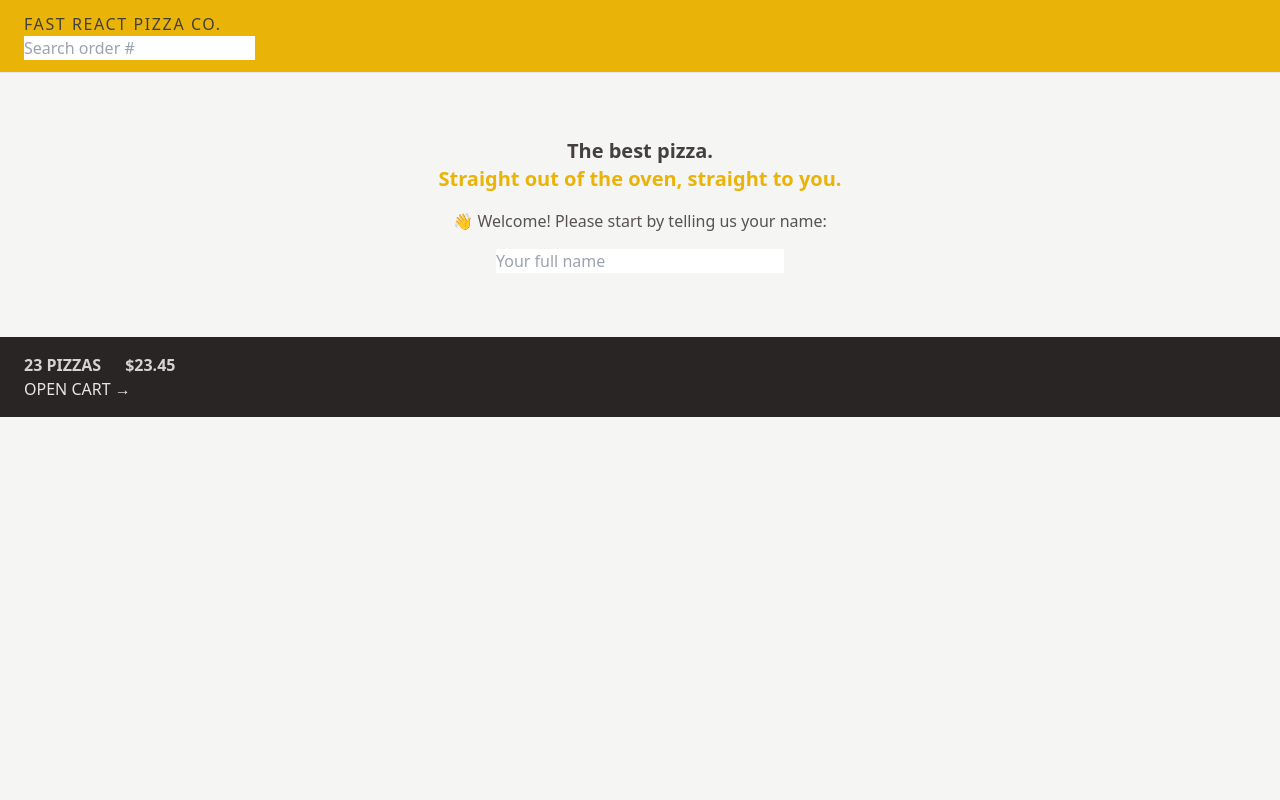
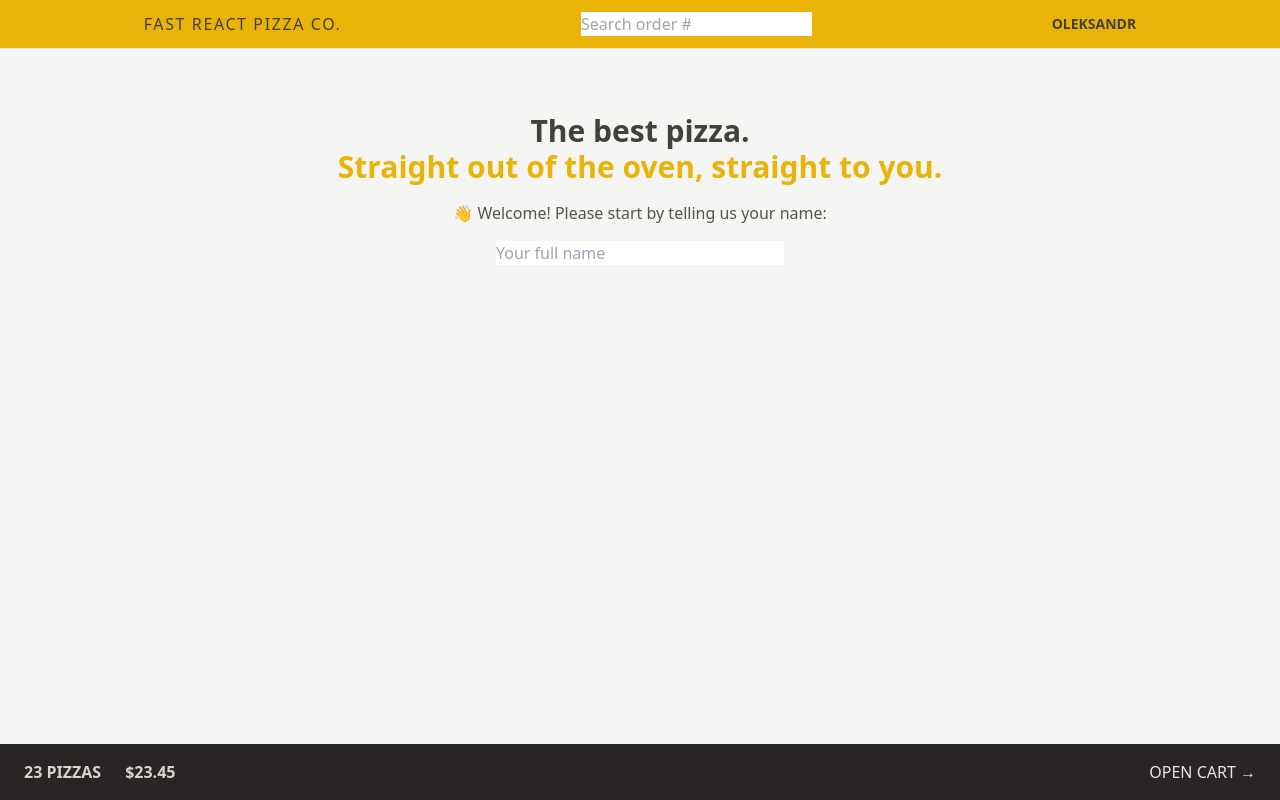
Before and after one commit to rubanenko35/react-pizza, a React (Vite) app: page / in a window 1280 px wide. Built offline with nearby package versions, Linux system fonts and the light colour scheme.

Commit message:
layout styles

```diff
--- a/src/features/cart/CartOverview.jsx
+++ b/src/features/cart/CartOverview.jsx
@@ -2,7 +2,7 @@
 
 function CartOverview() {
   return (
-    <div className="bg-stone-800 p-4 px-4 py-4 text-sm uppercase text-stone-200 sm:px-6 md:text-base">
+    <div className="flex items-center justify-between bg-stone-800 p-4 px-4 py-4 text-sm uppercase text-stone-200 sm:px-6 md:text-base">
       <p className="space-x-4 font-semibold text-stone-300 sm:space-x-6">
         <span>23 pizzas</span>
         <span>$23.45</span>
--- a/src/features/user/Username.jsx
+++ b/src/features/user/Username.jsx
@@ -1,5 +1,5 @@
 function Username(props) {
-  return <div className="hidden text-sm font-semibold">Oleksandr</div>;
+  return <div className="hidden text-sm font-semibold md:block">Oleksandr</div>;
 }
 
 export default Username;
--- a/src/ui/AppLayout.jsx
+++ b/src/ui/AppLayout.jsx
@@ -1,21 +1,22 @@
 import Header from "./Header.jsx";
 import CartOverview from "../features/cart/CartOverview.jsx";
-import {Outlet, useNavigation} from "react-router-dom";
+import { Outlet, useNavigation } from "react-router-dom";
 import Loader from "./Loader.jsx";
 
 function AppLayout(props) {
   const navigation = useNavigation();
-  const isLoading = navigation.state === 'loading';
-
+  const isLoading = navigation.state === "loading";
 
   return (
-    <div className="layout">
-      {isLoading && <Loader/>}
+    <div className="grid h-screen grid-rows-[auto_1fr_auto]">
+      {isLoading && <Loader />}
       <Header></Header>
 
-      <main>
-        <Outlet></Outlet>
-      </main>
+      <div className="overflow-y-scroll">
+        <main className="mx-auto max-w-3xl">
+          <Outlet />
+        </main>
+      </div>
 
       <CartOverview></CartOverview>
     </div>
--- a/src/ui/Header.jsx
+++ b/src/ui/Header.jsx
@@ -4,7 +4,7 @@
 
 function Header(props) {
   return (
-    <header className="border-b border-stone-200 bg-yellow-500 px-4 py-3 uppercase sm:px-6">
+    <header className="flex items-center justify-around border-b border-stone-200 bg-yellow-500 px-4 py-3 uppercase sm:px-6">
       <Link to="/" className="tracking-widest">
         Fast React Pizza co.
       </Link>
--- a/src/ui/Home.jsx
+++ b/src/ui/Home.jsx
@@ -2,8 +2,8 @@
 
 function Home() {
   return (
-    <div className="my-10 text-center sm:my-16">
-      <h1 className="mb-4 text-xl font-semibold">
+    <div className="my-10 px-4 text-center sm:my-16">
+      <h1 className="mb-4 text-xl font-semibold md:text-3xl">
         The best pizza.
         <br />
         <span className="text-yellow-500">
```
